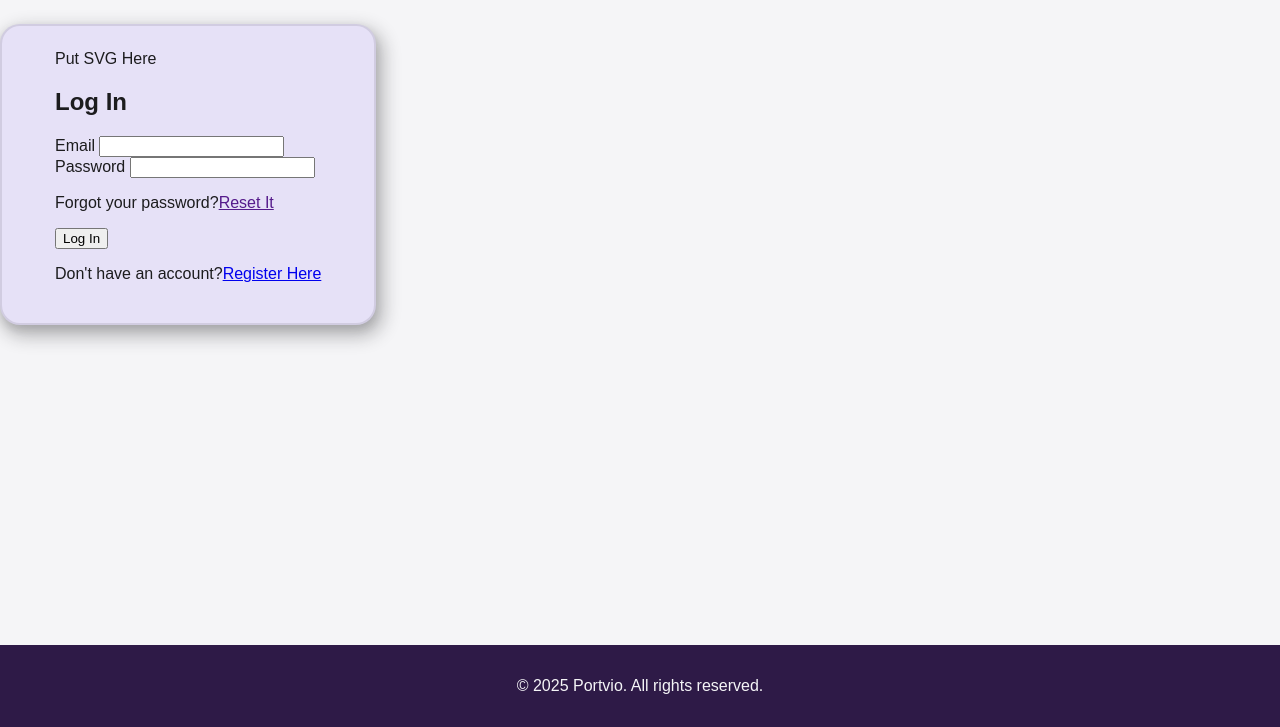
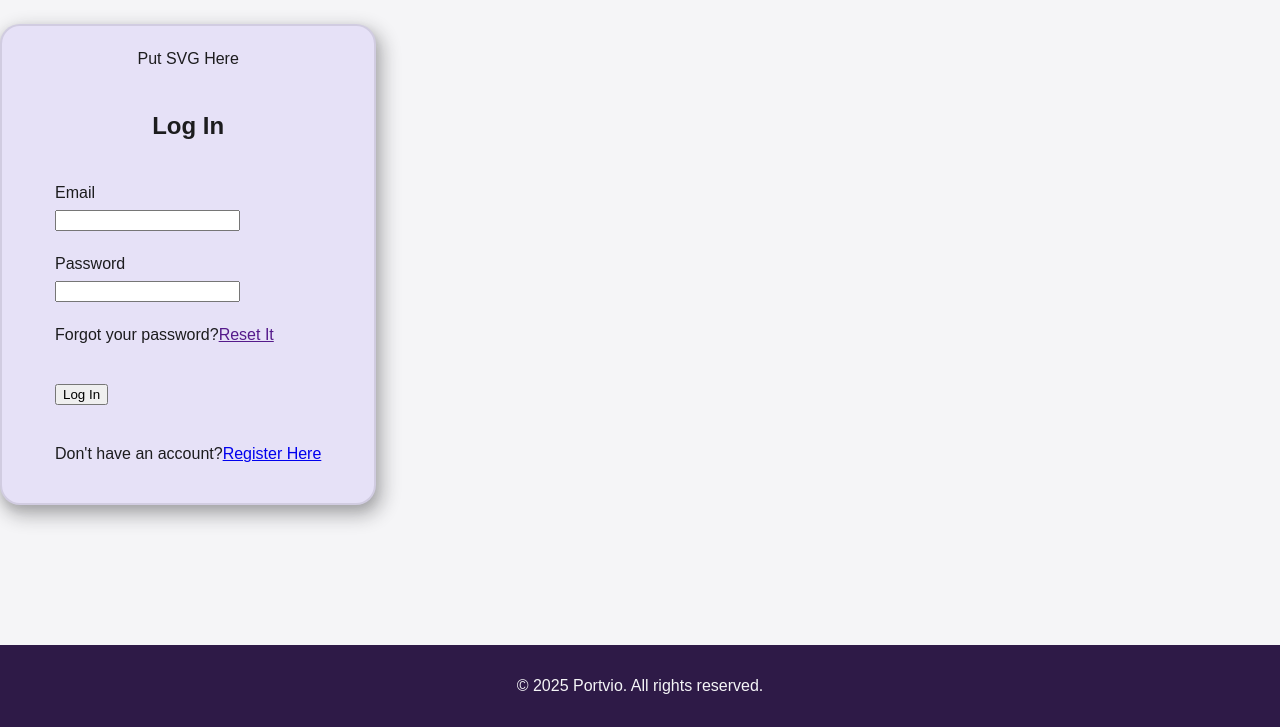
Before and after one commit to Tyler0105/portvio, a PHP site: page /production/login.html in a window 1280 px wide. Shown: the part 73-800 px from the top of the page. Run offline with PHP 8.4, Linux system fonts and the light colour scheme.

Commit message:
form input css

```diff
--- a/production/assets/styles.css
+++ b/production/assets/styles.css
@@ -180,4 +180,15 @@ section.padding {
     4px 8px 18px 3px rgb(var(--off-black) / 0.30);
 
   background: rgb(var(--lavender));
+  justify-content: center;
+  align-items: center;
+  gap: 24px;
 }
+
+.formInput {
+  display: flex;
+  flex-direction: column;
+  align-items: flex-start;
+  gap: 8px;
+  align-self: stretch;
+}
```
